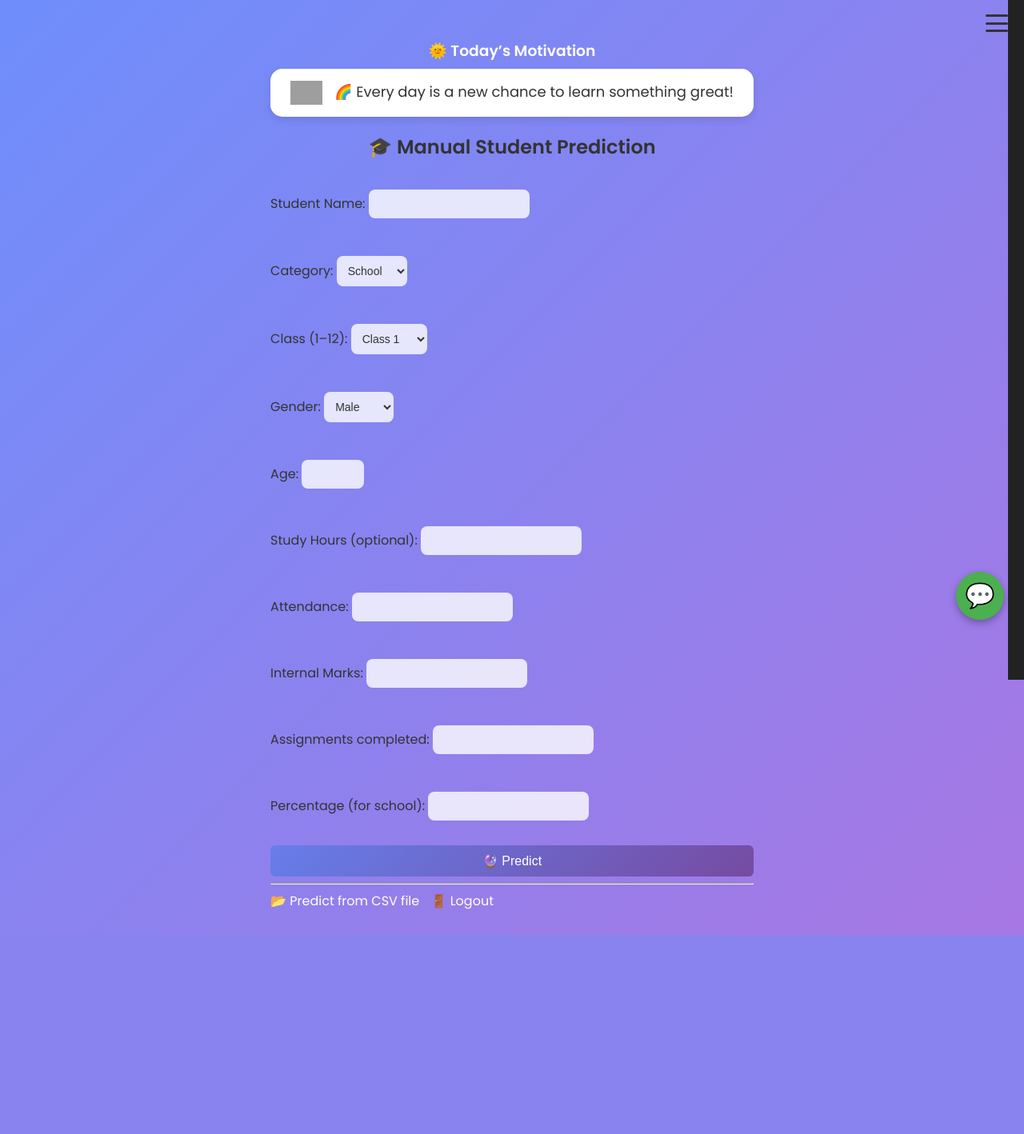
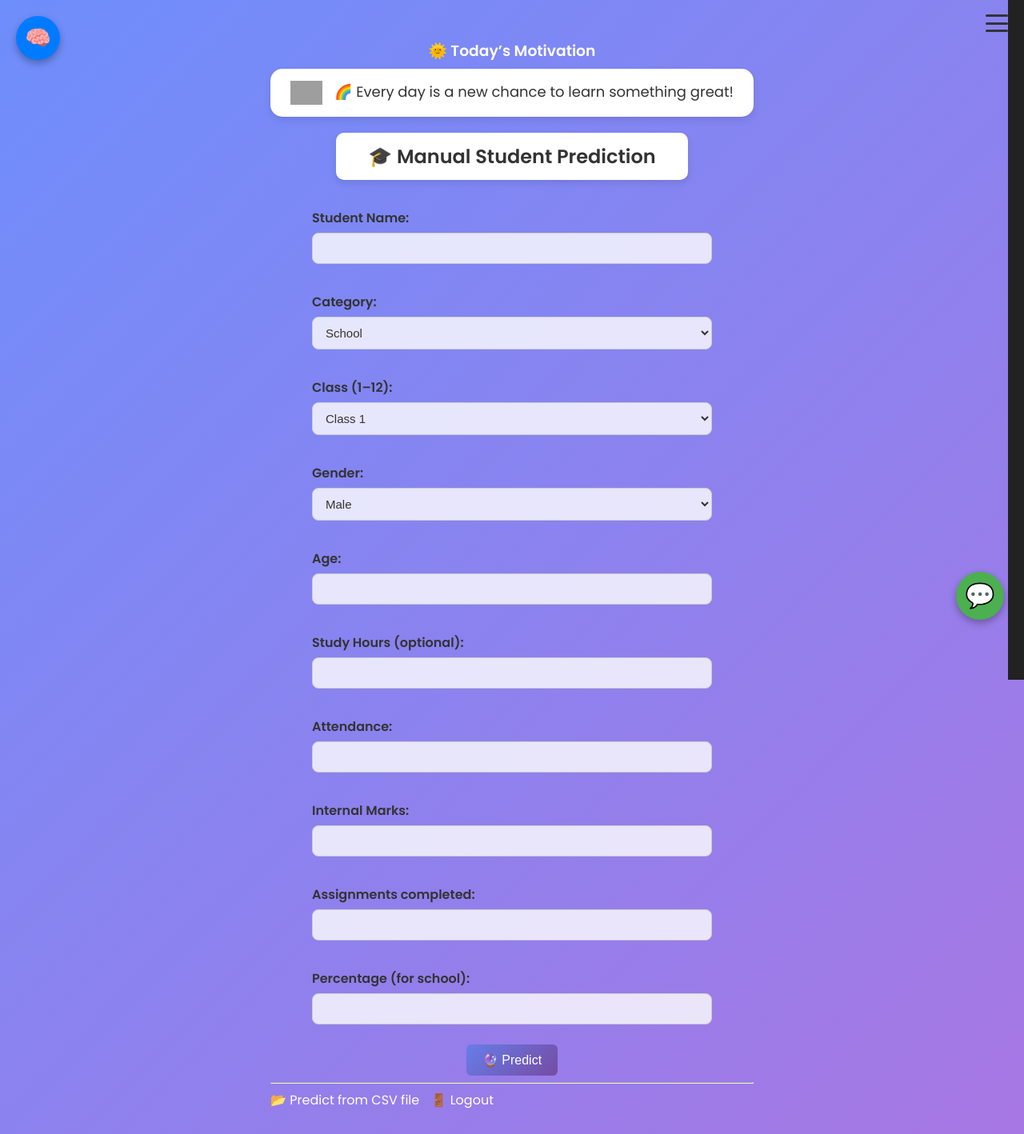
Before and after one commit to 72soniya06/Shambhu_Sense, a Django app: page /predict/manual/ in a window 1280 px wide. Shown: the whole page at 80% size. Before the commit the page ends 1169 px from the top, so only its background shows below. Run offline with Django 5.2, Linux system fonts and the light colour scheme; a user stored in the database is signed in; data comes from the database, SQL or seed files in the repository; both versions use the stored data as it was after the commit; grey boxes are pictures that could not be loaded.

Commit message:
recently updated

```diff
--- a/student_predictor/predictor/static/predictor/css/style.css
+++ b/student_predictor/predictor/static/predictor/css/style.css
@@ -1,4 +1,24 @@
 /* ----------- General Layout ----------- */
+form {
+  display: flex;
+  flex-direction: column;
+  align-items: center;
+}
+
+form p {
+  width: 100%;
+  max-width: 400px;
+}
+
+input, select {
+  width: 100% !important;
+  padding: 10px;
+  border-radius: 8px;
+  border: 1px solid #ccc;
+  box-sizing: border-box;
+  font-size: 15px;
+}
+
 body {
   font-family: 'Poppins', sans-serif;
   background: linear-gradient(135deg, #6e8efb, #a777e3);
--- a/student_predictor/predictor/templates/predictor/base.html
+++ b/student_predictor/predictor/templates/predictor/base.html
@@ -177,13 +177,10 @@
     <ul>
   <li><a href="{% url 'profile_view' %}">👤 My Profile</a></li>
   <li><a href="{% url 'predict_manual' %}">🏠 Home</a></li>
-  <li><a href="{% url 'predict_manual' %}">Manual Entry</a></li>
   <li><a href="{% url 'predict_csv' %}">CSV Upload</a></li>
+   <li><a href="{% url 'chatbot' %}">🤖 Chatbot</a></li>
+  <li><a href="{% url 'test_page' %}">📄 Tests</a></li>
   <li><a href="{% url 'logout' %}">🚪 Logout</a></li>
-   <li><a href="{% url 'chatbot' %}">🤖 Chatbot</a></li>
-  <li><a href="{% url 'chat_history' %}">🕘 Chat History</a></li>
-  <<li><a href="{% url 'test_page' %}">📄 Tests</a></li>
-
 
 
 
--- a/student_predictor/predictor/templates/predictor/predict_manual.html
+++ b/student_predictor/predictor/templates/predictor/predict_manual.html
@@ -1,5 +1,31 @@
 {% extends "predictor/base.html" %}
 {% block content %}
+<!-- 🧠 Test Icon (Left Corner) -->
+<a href="{% url 'test_page' %}"
+   title="Take a Test"
+   style="
+     position: fixed;
+     top: 20px;
+     left: 20px; /* 👈 left side pe shift */
+     background-color: #007bff;
+     color: white;
+     border-radius: 50%;
+     width: 55px;
+     height: 55px;
+     text-align: center;
+     font-size: 26px;
+     line-height: 55px;
+     text-decoration: none;
+     box-shadow: 0 4px 10px rgba(0,0,0,0.3);
+     transition: 0.3s;
+     z-index: 1000;
+   "
+   onmouseover="this.style.backgroundColor='#0056b3';"
+   onmouseout="this.style.backgroundColor='#007bff';">
+  🧠
+</a>
+
+
 <h3 style="text-align:center; color:white; margin-bottom:8px;">🌞 Today’s Motivation</h3>
 
 <!-- 🌟 Motivation Box -->
@@ -54,9 +80,21 @@ showQuote();
 setInterval(showQuote, 5000);
 </script>
 
+<!-- Stylish Heading Box -->
+<div style="
+  background: white;
+  padding: 12px 20px;
+  border-radius: 10px;
+  box-shadow: 0 4px 8px rgba(0,0,0,0.1);
+  text-align: center;
+  max-width: 400px;
+  margin: 0 auto 25px auto;
+">
+  <h2 style="margin: 0; color: #333;">
+    🎓 Manual Student Prediction
+  </h2>
+</div>
 
-
-<h2>🎓 Manual Student Prediction</h2>
 
 <form method="post" id="predictForm">
   {% csrf_token %}
@@ -281,4 +319,36 @@ sendBtn.addEventListener("click", async () => {
   <p><b>💡 Study Tips:</b> {{ tips }}</p>
 </div>
 {% endif %}
+<style>
+/* --- Uniform Input Box Style --- */
+form p {
+  width: 100%;
+  max-width: 500px; /* sab boxes ki same width */
+  margin: 10px auto;
+}
+
+form label {
+  display: block;
+  font-weight: 600;
+  margin-bottom: 6px;
+  color: #333;
+}
+
+form input, form select {
+  width: 100% !important;
+  padding: 10px 12px;
+  border-radius: 8px;
+  border: 1px solid #ccc;
+  font-size: 15px;
+  box-sizing: border-box;
+  transition: all 0.3s ease;
+}
+
+form input:focus, form select:focus {
+  outline: none;
+  border-color: #6a5acd;
+  box-shadow: 0 0 5px rgba(106, 90, 205, 0.4);
+}
+</style>
+
 {% endblock %}
```
Also changed, not shown: student_predictor/db.sqlite3.
